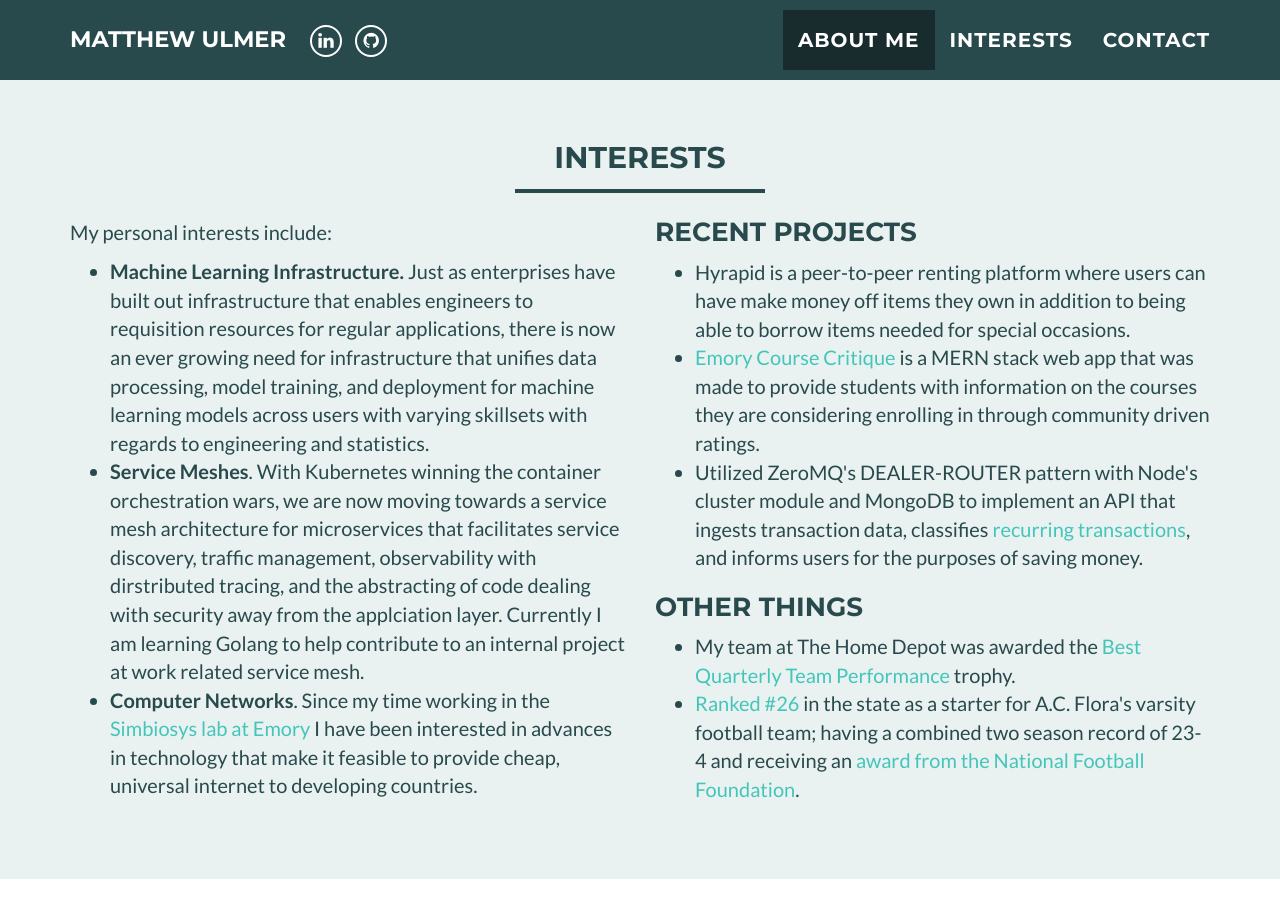
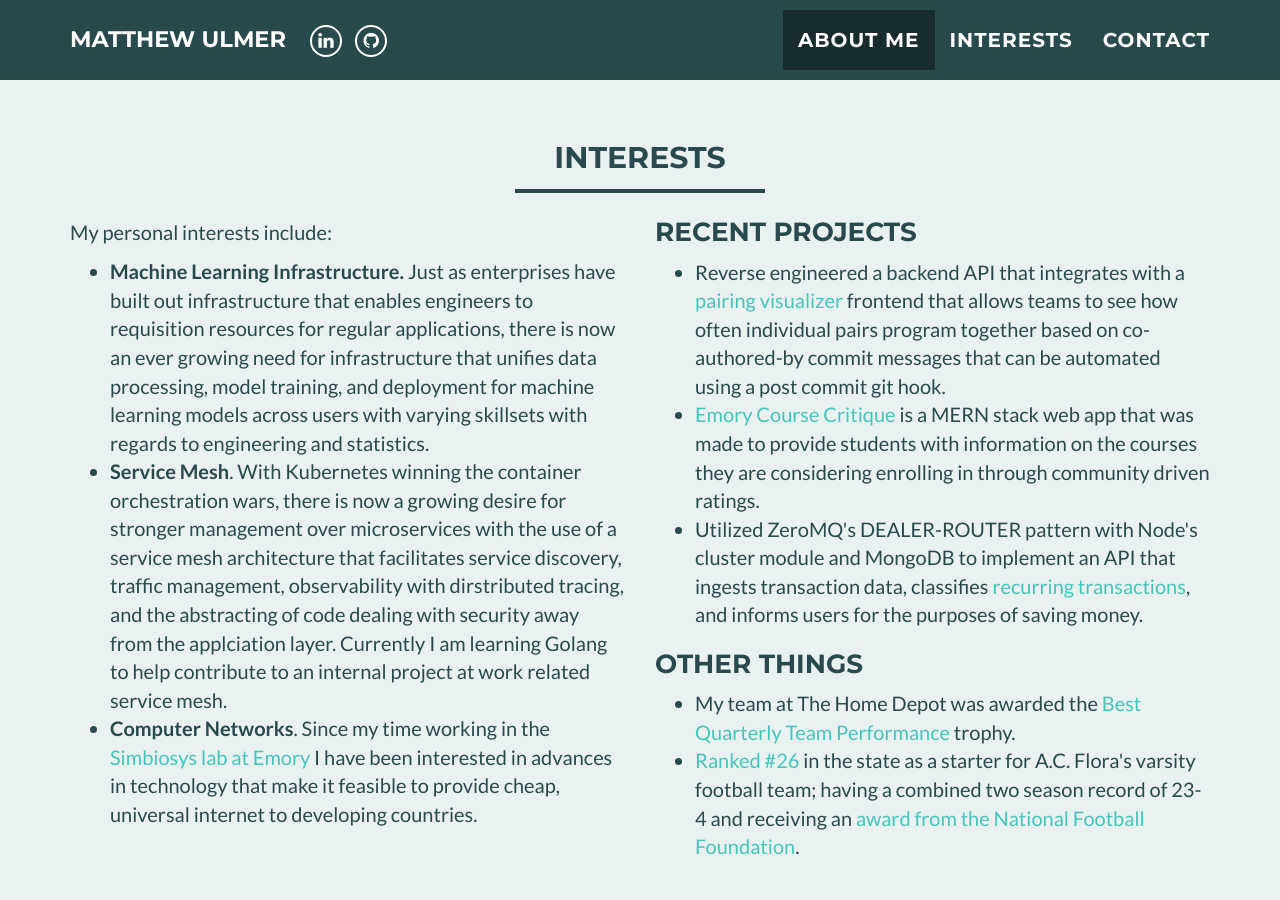
Before and after one commit to Ulminator/ulminator.github.io, a Jekyll site: the page built from index.html, in a window 1280 px wide and 900 px high, scrolled down 1422 px. Built offline with Jekyll 4.4.1, drawn with Linux system fonts in a browser that asks for light colours.

Commit message:
more changes to interests

```diff
--- a/_includes/interests.html
+++ b/_includes/interests.html
@@ -19,10 +19,11 @@
 						learning models across users with varying skillsets with regards to engineering and statistics.
 					</li>
 					<li>
-						<b>Service Meshes</b>.
-						With Kubernetes winning the container orchestration wars, we are now moving towards a service mesh architecture for microservices
-						that facilitates service discovery, traffic management, observability with dirstributed tracing, and the abstracting of code dealing with
-						security away from the applciation layer. Currently I am learning Golang to help contribute to an internal project at work related service mesh.
+						<b>Service Mesh</b>.
+						With Kubernetes winning the container orchestration wars, there is now a growing desire for stronger management
+						over microservices with the use of a service mesh architecture that facilitates service discovery, traffic management,
+						observability with dirstributed tracing, and the abstracting of code dealing with security away from the applciation layer.
+						Currently I am learning Golang to help contribute to an internal project at work related service mesh.
 					</li>
 					<li>
 						<b>Computer Networks</b>.
@@ -35,9 +36,8 @@
         <h3 style="margin-top:0">Recent Projects</h3>
 		    <ul>
   			  <li>
-						Hyrapid is a peer-to-peer renting platform where users can have make money off items they own in addition to being able to borrow items needed for special occasions.
-    		  </li>
-  			  <li>
+						Reverse engineered a backend API that integrates with a <a href="https://github.com/Ulminator/pairing_visualizer">pairing visualizer</a> frontend that allows teams to see how often individual pairs program together based on co-authored-by commit messages that can be automated using a post commit git hook.
+					<li>
 						<a href="https://github.com/Ulminator/EmoryCourseCritique">Emory Course Critique</a> is a MERN stack web app that was made to provide students with information on the courses they are considering enrolling in through community driven ratings.
 					</li>
 					<li>
```
